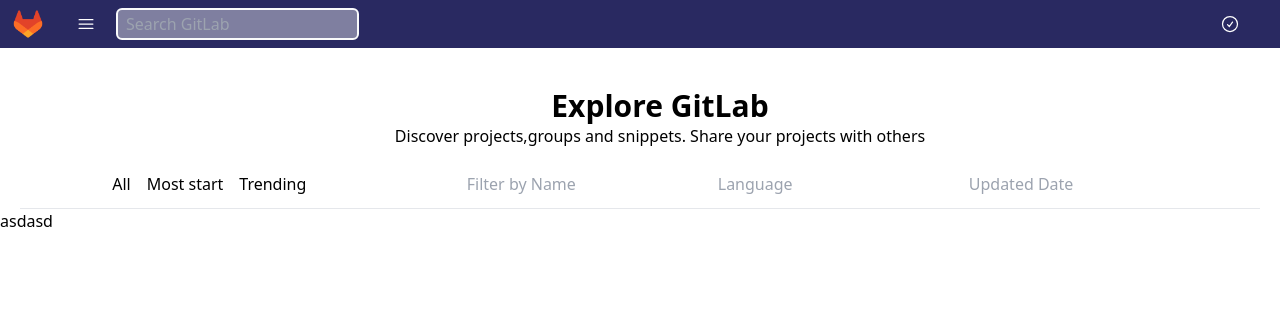
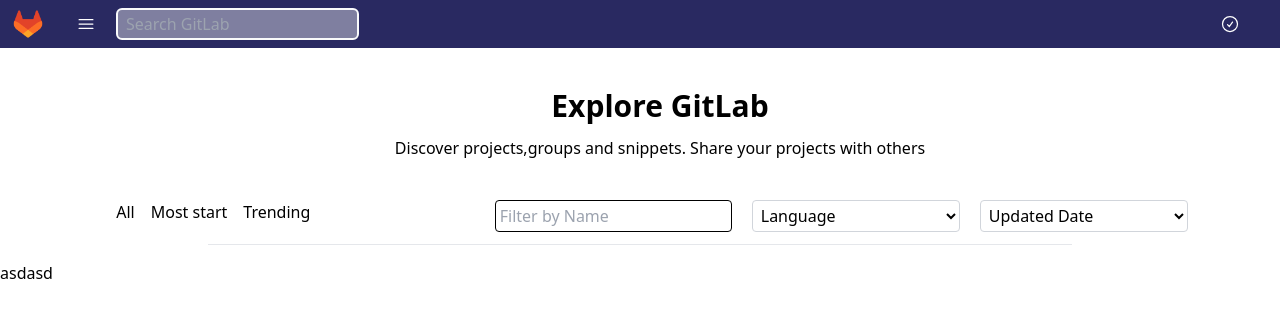
Before and after one commit to NatiDeme/gitlab-test, a Vue app: page / in a window 1280 px wide. Shown: the top 318 px of the page. Built offline with nearby package versions, Linux system fonts and the light colour scheme.

Commit message:
Add responsive design to home page headline

```diff
--- a/src/components/Home.vue
+++ b/src/components/Home.vue
@@ -1,13 +1,13 @@
 <template>
   <div>
-    <div class="flex flex-col lg:items-center w-screen mt-10 ml-5">
+    <div class="flex flex-col gap-3 lg:items-center w-screen mt-10 ml-5">
       <h1 class="font-bold text-3xl">Explore GitLab</h1>
       <p class="hidden lg:block">
         Discover projects,groups and snippets. Share your projects with others
       </p>
     </div>
-    <TableHeadline class="mt-6" />
-    <AllProjects />
+    <TableHeadline class="mt-10" />
+    <AllProjects class="mt-4" />
   </div>
 </template>
 
--- a/src/components/TableHeadline.vue
+++ b/src/components/TableHeadline.vue
@@ -1,31 +1,7 @@
 <template>
   <div>
-    <div class="flex flex-col gap-3 lg:hidden px-5">
-      <input
-        type="text"
-        placeholder="Filter by Name"
-        class="border border-black h-9 rounded-[0.25rem] pl-1"
-      />
-      <select
-        type="text"
-        name="Language"
-        id=""
-        placeholder="Language"
-        class="bg-transparent border border-black h-9 rounded-[0.25rem]"
-      >
-        <option value="Language">Language</option>
-      </select>
-      <select
-        type="text"
-        name="Language"
-        id=""
-        placeholder="Language"
-        class="bg-transparent border border-black h-9 rounded-[0.25rem]"
-      >
-        <option value="Language">Updated Date</option>
-      </select>
-    </div>
-    <div class="flex lg:justify-around justify-start pl-8 mb-3">
+    <TableInputsTop />
+    <div class="flex lg:justify-around justify-start pl-6 mb-3 mt-6">
       <div class="">
         <ul class="flex gap-4">
           <li>All</li>
@@ -34,19 +10,19 @@
         </ul>
       </div>
 
-      <div class="lg:flex gap-5 hidden">
-        <input type="text" placeholder="Filter by Name" />
-        <input type="text" name="" id="" placeholder="Language" />
-        <input type="text" name="" id="" placeholder="Updated Date" />
-      </div>
+      <TableInputsBot />
     </div>
-    <hr class="mx-5" />
+    <hr class="mx-5 lg:mx-52" />
   </div>
 </template>
 
 <script>
+import TableInputsTop from "./TableInputs/TableInputsTop.vue";
+import TableInputsBot from "./TableInputs/TableInputsBot.vue";
+
 export default {
   name: "HelloWorld",
+  components: { TableInputsTop, TableInputsBot },
 };
 </script>
 
--- /dev/null
+++ b/src/components/TableInputs/TableInputsBot.vue
@@ -0,0 +1,29 @@
+<template>
+  <div>
+    <div class="lg:flex gap-5 hidden">
+      <input
+        type="text"
+        placeholder="Filter by Name"
+        class="border border-black h-8 rounded-[0.25rem] pl-1"
+      />
+      <select
+        type="text"
+        name="Language"
+        id=""
+        placeholder="Language"
+        class="bg-transparent border border-gray-300 pl-1 h-8 w-52 rounded-[0.25rem]"
+      >
+        <option value="Language">Language</option>
+      </select>
+      <select
+        type="text"
+        name="Language"
+        id=""
+        placeholder="Language"
+        class="bg-transparent border border-gray-300 pl-1 h-8 w-52 rounded-[0.25rem]"
+      >
+        <option value="Language">Updated Date</option>
+      </select>
+    </div>
+  </div>
+</template>
--- /dev/null
+++ b/src/components/TableInputs/TableInputsTop.vue
@@ -0,0 +1,29 @@
+<template>
+  <div>
+    <div class="flex flex-col gap-3 lg:hidden px-5">
+      <input
+        type="text"
+        placeholder="Filter by Name"
+        class="border border-black h-9 rounded-[0.25rem] pl-1"
+      />
+      <select
+        type="text"
+        name="Language"
+        id=""
+        placeholder="Language"
+        class="bg-transparent border border-black h-9 rounded-[0.25rem]"
+      >
+        <option value="Language">Language</option>
+      </select>
+      <select
+        type="text"
+        name="Language"
+        id=""
+        placeholder="Language"
+        class="bg-transparent border border-black h-9 rounded-[0.25rem]"
+      >
+        <option value="Language">Updated Date</option>
+      </select>
+    </div>
+  </div>
+</template>
```
